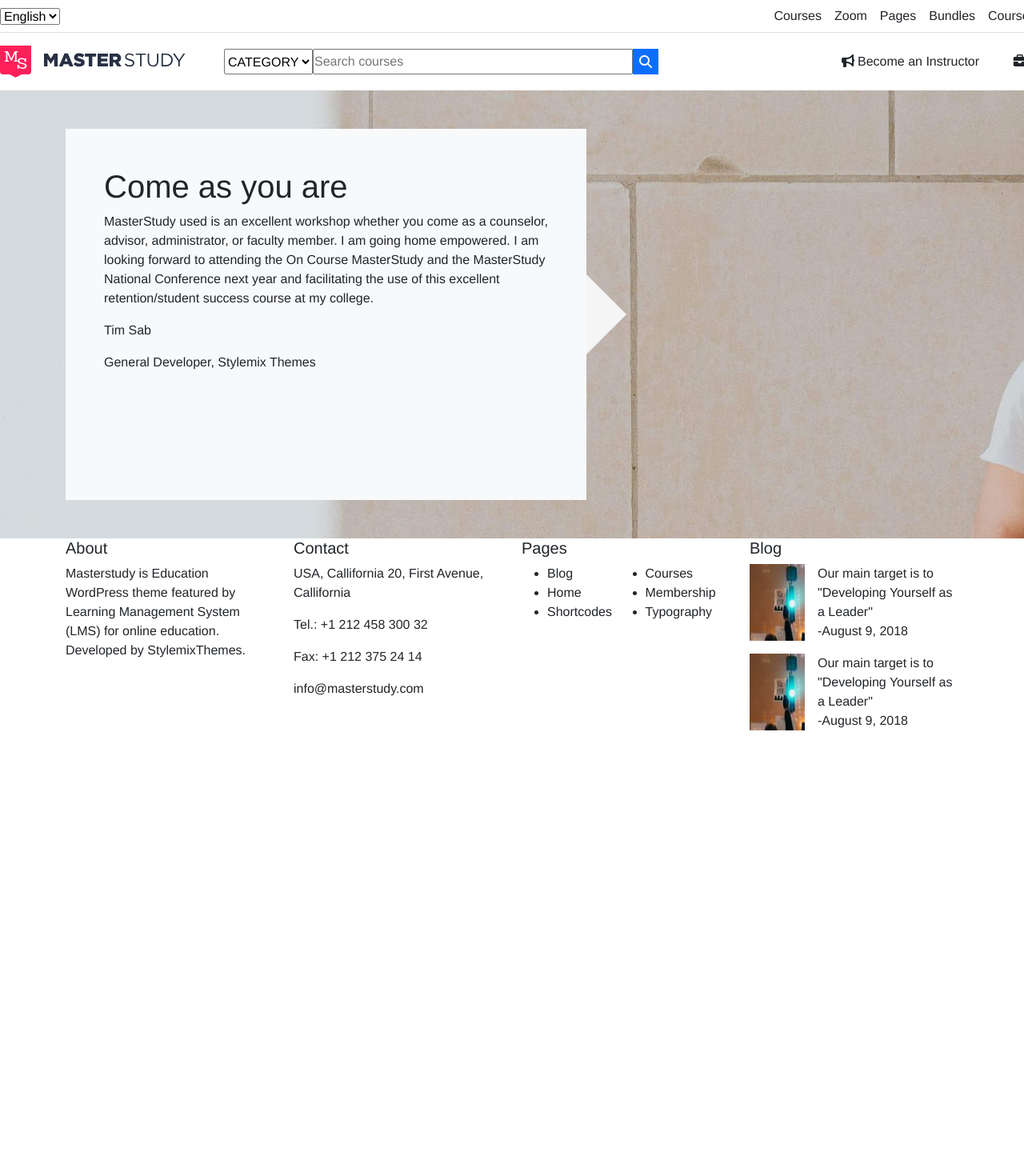
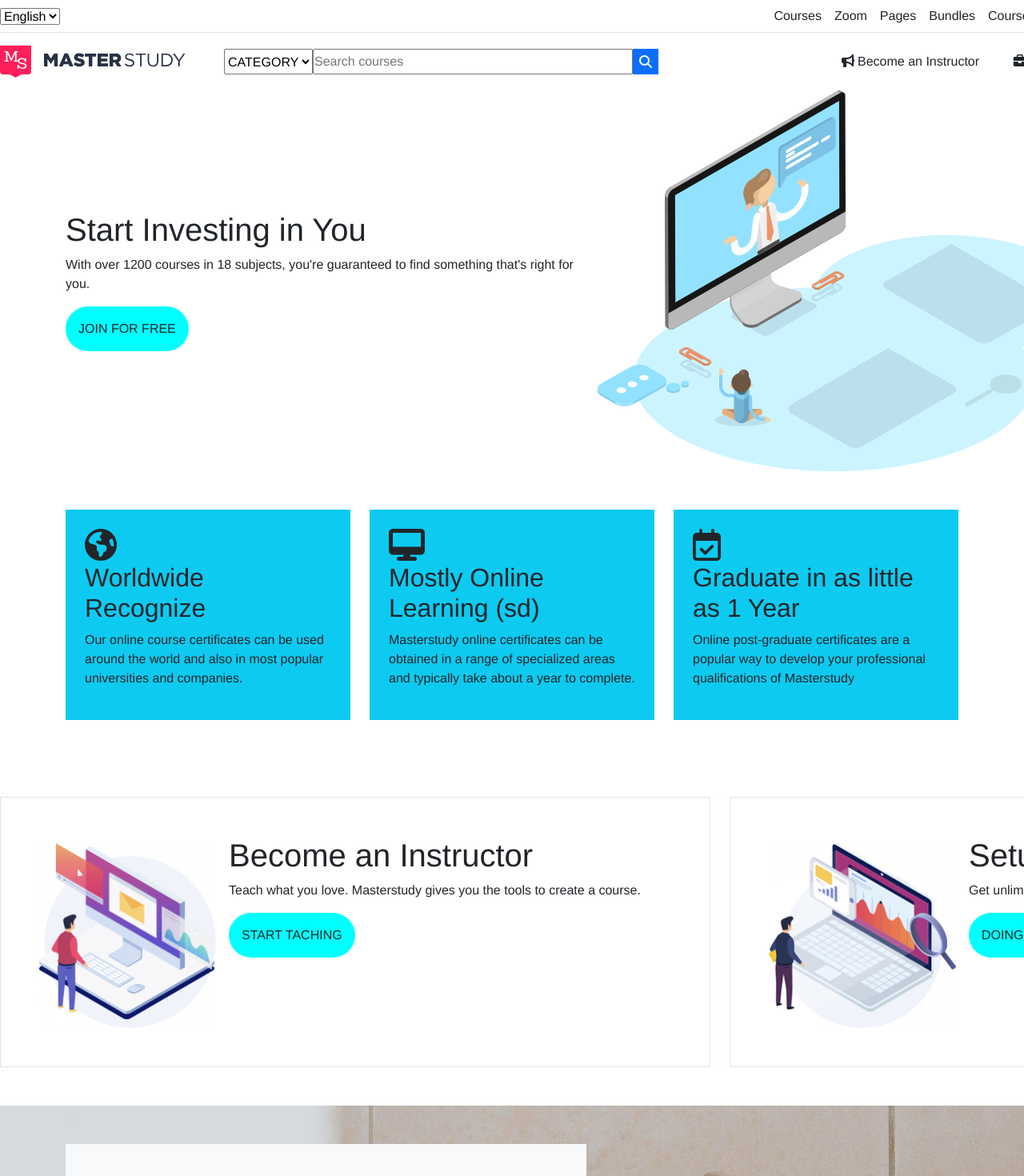
Before and after one commit to LauraMargherita25/proj-html-vuejs, a Vue app: page / in a window 1280 px wide. Shown: the top 1470 px of the page at 80% size. Before the commit the page ends 929 px from the top, so only its background shows below. Built offline with nearby package versions, Linux system fonts and the light colour scheme.

Commit message:
Mvp courses pros

```diff
--- a/src/assets/styles/partials/general.scss
+++ b/src/assets/styles/partials/general.scss
@@ -1,5 +1,17 @@
+.my_container{
+    width: 1800px;
+    margin: 0 auto;
+}
+
 .common_btn{
+    padding: 1rem;
+    border-radius: 50px;
+
+    display: inline-block;
+
     background-color: aqua;
-    border-radius: 50px;
+
     text-transform: uppercase;
+
+    cursor: pointer;
 }
--- a/src/components/HeaderFile.vue
+++ b/src/components/HeaderFile.vue
@@ -62,10 +62,6 @@ export default {
 </script>
 
 <style lang="scss" scoped>
-.my_container{
-    width: 1800px;
-    margin: 0 auto;
-}
 
 .search_section{
     width: 50%;
--- a/src/components/MainFile.vue
+++ b/src/components/MainFile.vue
@@ -1,5 +1,97 @@
 <template>
   <main>
+    <!-- section cta -->
+    <div class="cta">
+      <div class="container">
+        <div class="row">
+          <div class="col-7 d-flex align-items-center">
+            <div class="txt_wrapper">
+              <h1>Start Investing in You</h1>
+              <p>With over 1200 courses in 18 subjects, you're guaranteed to find something that's right for you.</p>
+              <div class="common_btn">join for free</div>
+            </div>
+          </div>
+
+          <div class="col-3">
+            <div class="img-wrapper">
+              <img src="../assets/images/base.png" alt="">
+            </div>
+          </div>
+        </div>
+      </div>
+    </div>
+
+    <!-- Section our courses's pros -->
+    <div class="courses_pros">
+      <div class="container py-5">
+        <div class="row">
+
+          <div class="col-4">
+            <div class="bg-info p-4 h-100">
+              <i class="fa-solid fa-earth-americas fs-1"></i>
+              <h2>Worldwide Recognize</h2>
+              <p>Our online course certificates can be used around the world and also in most popular universities and companies.</p>
+            </div>
+          </div>
+
+          <div class="col-4">
+            <div class="bg-info p-4 h-100">
+              <i class="fa-solid fa-desktop fs-1"></i>
+              <h2>Mostly Online Learning (sd)</h2>
+              <p>Masterstudy online certificates can be obtained in a range of specialized areas and typically take about a year to complete.</p>
+            </div>
+          </div>
+
+          <div class="col-4">
+            <div class="bg-info p-4 h-100">
+              <i class="fa-regular fa-calendar-check fs-1"></i>
+              <h2>Graduate in as little as 1 Year</h2>
+              <p>Online post-graduate certificates are a popular way to develop your professional qualifications of Masterstudy</p>
+            </div>
+          </div>
+
+        </div>
+      </div>
+    </div>
+
+
+
+    <!-- Section work with us -->
+    <div class="work_with_us">
+      <div class="my_container py-5">
+        <div class="row">
+
+          <div class="col-6">
+            <div class="border p-5">
+              <img src="../assets/images/image_box_1-221x231.png" alt="">
+              <div class="d-inline-block ps-3">
+                <h1>Become an Instructor</h1>
+                <p>Teach what you love. Masterstudy gives you the tools to create a course.</p>
+                <div class="common_btn">
+                  start taching
+                </div>
+              </div>
+            </div>
+          </div>
+
+          <div class="col-6">
+            <div class="border p-5">
+              <img src="../assets/images/image_box_2-234x231.png" alt="">
+              <div class="d-inline-block ps-3">
+                <h1>Setup For Business</h1>
+                <p>Get unlimited access to 2,500 of Udemy's top courses for your team.</p>
+                <div class="common_btn">
+                  doing business
+                </div>
+              </div>
+            </div>
+          </div>
+
+        </div>
+      </div>
+    </div>
+
+    <!-- Setion feed -->
     <div class="come_as_u_are">
       <div class="container py-5 h-100 d-flex">
         <div class="col-7 h-100">
@@ -34,6 +126,10 @@ export default {
 </script>
 
 <style lang="scss" scoped>
+.img_wrapper{
+  height: 800px;
+  width: 800px;
+}
 .come_as_u_are {
   height: 70vh;
   background-image: url("../assets/images/brooke-cagle-224821-unsplash-1-1920x700.jpg");
```
